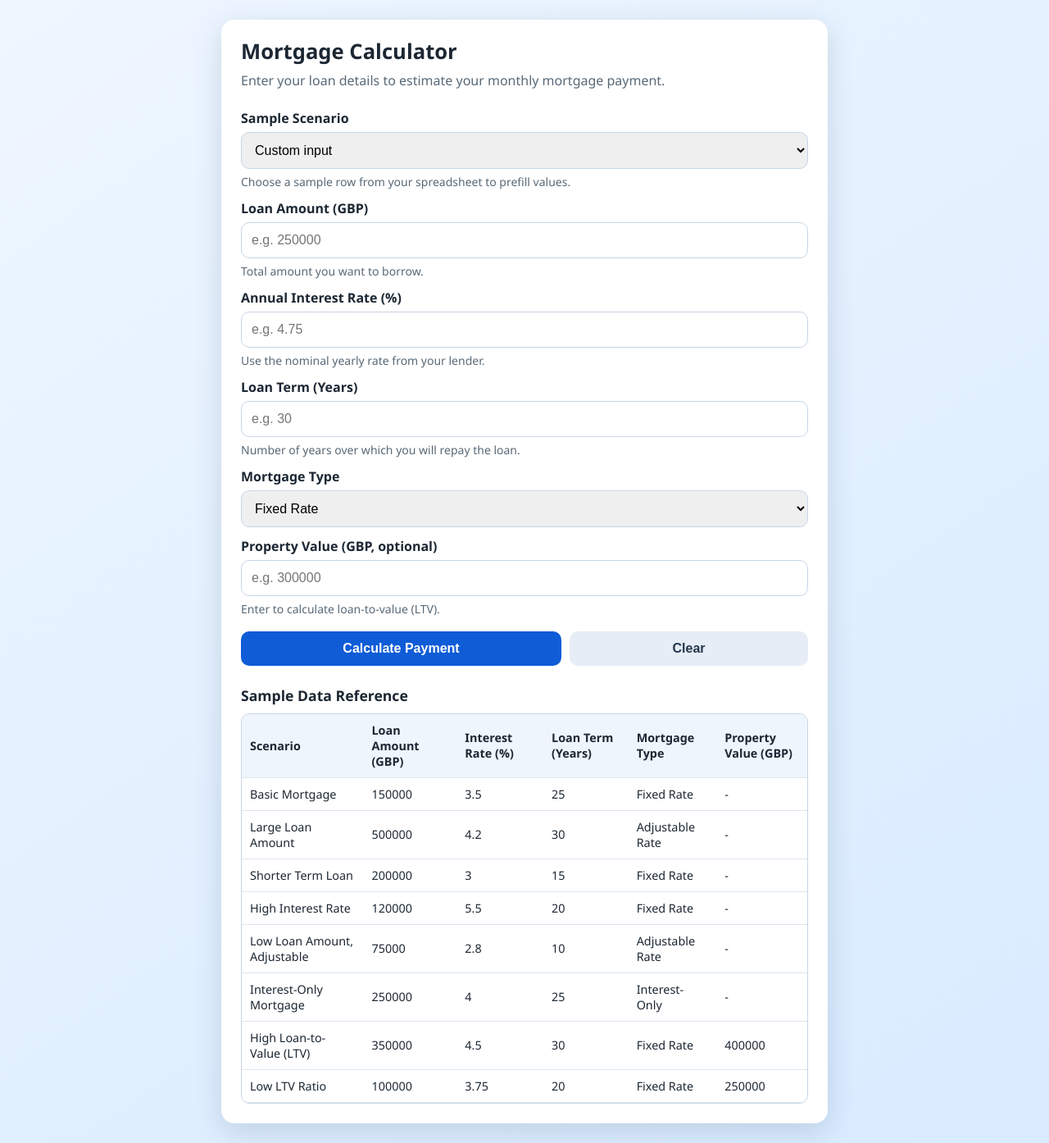
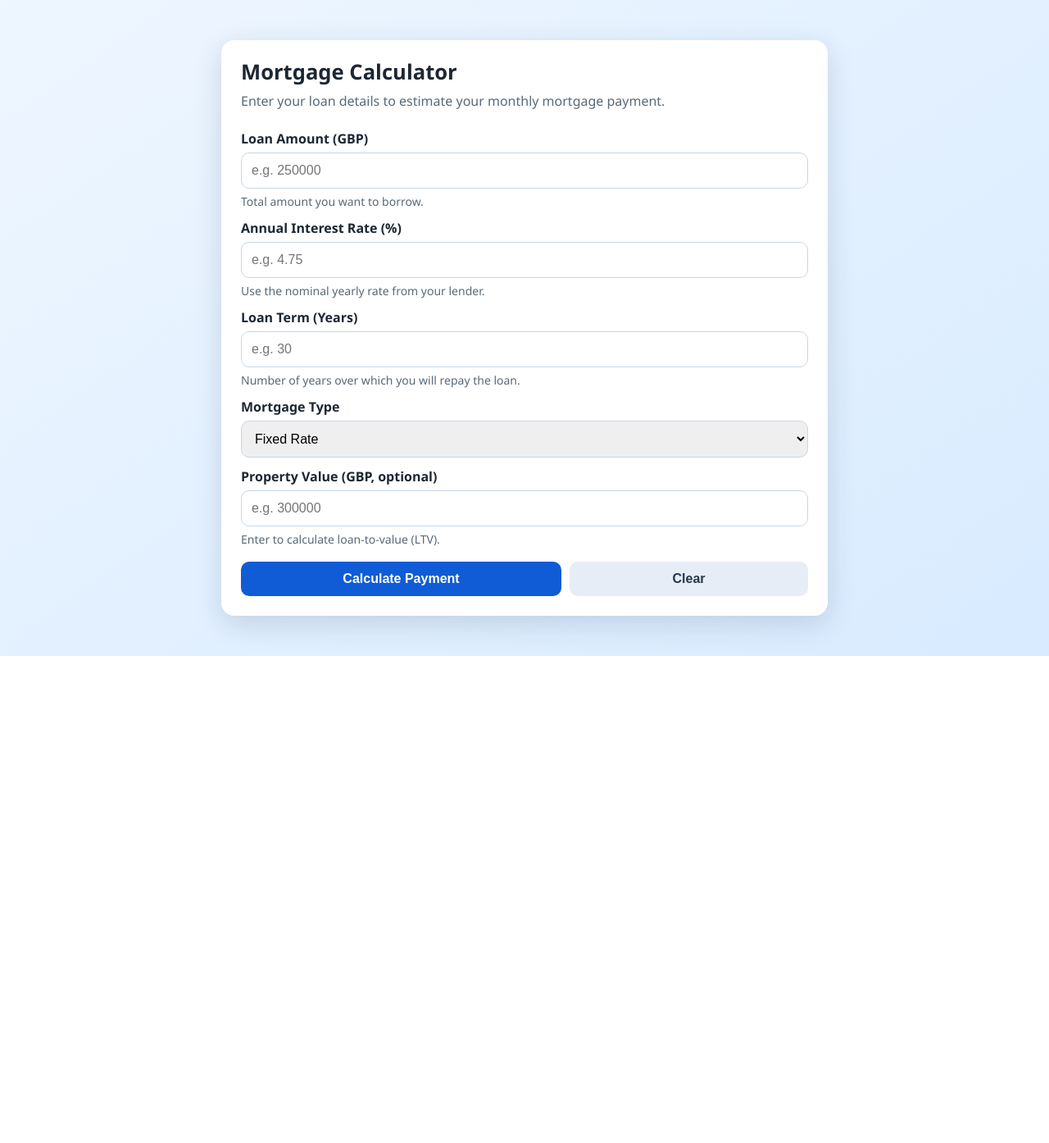
Before and after one commit to anushikha1004/mortgage-calculator, a React (Create React App) app: page / in a window 1280 px wide. Shown: the whole page at 82% size. After the commit the page ends 800 px from the top, so only its background shows below. Built offline with nearby package versions, Linux system fonts and the light colour scheme.

Commit message:
Refine calculator UI and remove sample reference implementation

```diff
--- a/src/App.css
+++ b/src/App.css
@@ -190,39 +190,6 @@ button:active {
   font-size: 0.92rem;
 }
 
-.sample-data {
-  margin-top: 24px;
-}
-
-.sample-data h2 {
-  margin: 0 0 10px;
-  font-size: 1.1rem;
-}
-
-.table-wrapper {
-  overflow-x: auto;
-  border: 1px solid var(--line);
-  border-radius: 10px;
-}
-
-table {
-  width: 100%;
-  border-collapse: collapse;
-  min-width: 700px;
-}
-
-th,
-td {
-  text-align: left;
-  border-bottom: 1px solid #dbe5ef;
-  padding: 10px;
-  font-size: 0.9rem;
-}
-
-th {
-  background: #eff5fc;
-}
-
 @media (max-width: 640px) {
   .container {
     padding: 20px 16px;
--- a/src/App.js
+++ b/src/App.js
@@ -1,83 +1,7 @@
 import React, { useMemo, useState } from "react";
 import "./App.css";
 
-const SAMPLE_SCENARIOS = [
-  {
-    id: "basic",
-    name: "Basic Mortgage",
-    amount: 150000,
-    rate: 3.5,
-    years: 25,
-    mortgageType: "Fixed Rate",
-    propertyValue: "",
-  },
-  {
-    id: "large-loan",
-    name: "Large Loan Amount",
-    amount: 500000,
-    rate: 4.2,
-    years: 30,
-    mortgageType: "Adjustable Rate",
-    propertyValue: "",
-  },
-  {
-    id: "short-term",
-    name: "Shorter Term Loan",
-    amount: 200000,
-    rate: 3,
-    years: 15,
-    mortgageType: "Fixed Rate",
-    propertyValue: "",
-  },
-  {
-    id: "high-interest",
-    name: "High Interest Rate",
-    amount: 120000,
-    rate: 5.5,
-    years: 20,
-    mortgageType: "Fixed Rate",
-    propertyValue: "",
-  },
-  {
-    id: "low-loan-adjustable",
-    name: "Low Loan Amount, Adjustable",
-    amount: 75000,
-    rate: 2.8,
-    years: 10,
-    mortgageType: "Adjustable Rate",
-    propertyValue: "",
-  },
-  {
-    id: "interest-only",
-    name: "Interest-Only Mortgage",
-    amount: 250000,
-    rate: 4,
-    years: 25,
-    mortgageType: "Interest-Only",
-    propertyValue: "",
-  },
-  {
-    id: "high-ltv",
-    name: "High Loan-to-Value (LTV)",
-    amount: 350000,
-    rate: 4.5,
-    years: 30,
-    mortgageType: "Fixed Rate",
-    propertyValue: 400000,
-  },
-  {
-    id: "low-ltv",
-    name: "Low LTV Ratio",
-    amount: 100000,
-    rate: 3.75,
-    years: 20,
-    mortgageType: "Fixed Rate",
-    propertyValue: 250000,
-  },
-];
-
 function App() {
-  const [scenarioId, setScenarioId] = useState("");
   const [amount, setAmount] = useState("");
   const [rate, setRate] = useState("");
   const [years, setYears] = useState("");
@@ -160,31 +84,7 @@ function App() {
     });
   };
 
-  const applyScenario = (selectedId) => {
-    setScenarioId(selectedId);
-    setResult(null);
-    setError("");
-
-    if (!selectedId) {
-      return;
-    }
-
-    const selectedScenario = SAMPLE_SCENARIOS.find((item) => item.id === selectedId);
-    if (!selectedScenario) {
-      return;
-    }
-
-    setAmount(String(selectedScenario.amount));
-    setRate(String(selectedScenario.rate));
-    setYears(String(selectedScenario.years));
-    setMortgageType(selectedScenario.mortgageType);
-    setPropertyValue(
-      selectedScenario.propertyValue === "" ? "" : String(selectedScenario.propertyValue)
-    );
-  };
-
   const resetForm = () => {
-    setScenarioId("");
     setAmount("");
     setRate("");
     setYears("");
@@ -203,27 +103,6 @@ function App() {
         </p>
 
         <form onSubmit={calculate} noValidate>
-          <div className="field">
-            <label htmlFor="scenario">Sample Scenario</label>
-            <select
-              id="scenario"
-              name="scenario"
-              value={scenarioId}
-              onChange={(e) => applyScenario(e.target.value)}
-              aria-describedby="scenario-hint"
-            >
-              <option value="">Custom input</option>
-              {SAMPLE_SCENARIOS.map((scenario) => (
-                <option key={scenario.id} value={scenario.id}>
-                  {scenario.name}
-                </option>
-              ))}
-            </select>
-            <p id="scenario-hint" className="hint">
-              Choose a sample row from your spreadsheet to prefill values.
-            </p>
-          </div>
-
           <div className="field">
             <label htmlFor="amount">Loan Amount (GBP)</label>
             <input
@@ -374,36 +253,6 @@ function App() {
             )}
           </section>
         )}
-
-        <section className="sample-data" aria-labelledby="sample-data-title">
-          <h2 id="sample-data-title">Sample Data Reference</h2>
-          <div className="table-wrapper">
-            <table>
-              <thead>
-                <tr>
-                  <th scope="col">Scenario</th>
-                  <th scope="col">Loan Amount (GBP)</th>
-                  <th scope="col">Interest Rate (%)</th>
-                  <th scope="col">Loan Term (Years)</th>
-                  <th scope="col">Mortgage Type</th>
-                  <th scope="col">Property Value (GBP)</th>
-                </tr>
-              </thead>
-              <tbody>
-                {SAMPLE_SCENARIOS.map((scenario) => (
-                  <tr key={scenario.id}>
-                    <td>{scenario.name}</td>
-                    <td>{scenario.amount}</td>
-                    <td>{scenario.rate}</td>
-                    <td>{scenario.years}</td>
-                    <td>{scenario.mortgageType}</td>
-                    <td>{scenario.propertyValue === "" ? "-" : scenario.propertyValue}</td>
-                  </tr>
-                ))}
-              </tbody>
-            </table>
-          </div>
-        </section>
       </section>
     </main>
   );
```
Also changed, not shown: 1 other file (tests, documents, lock files or other folders).
